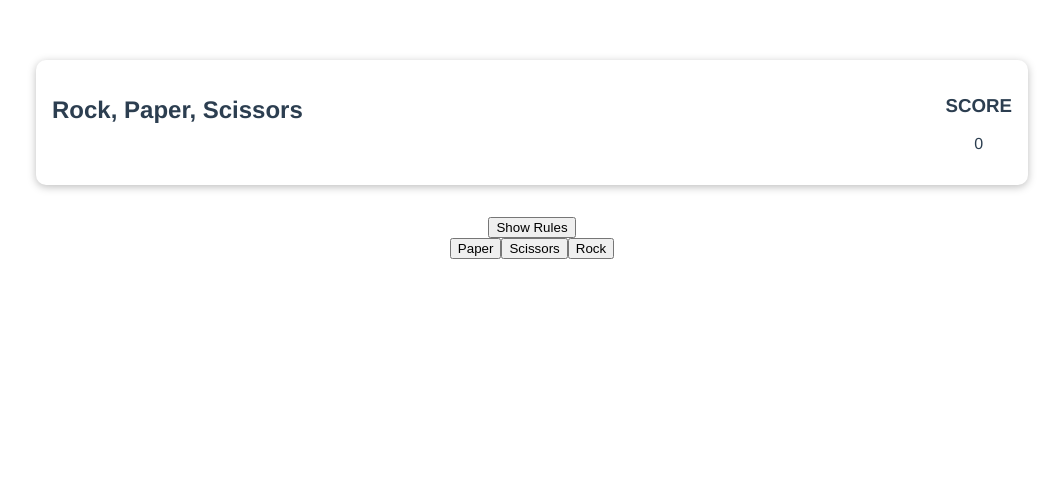
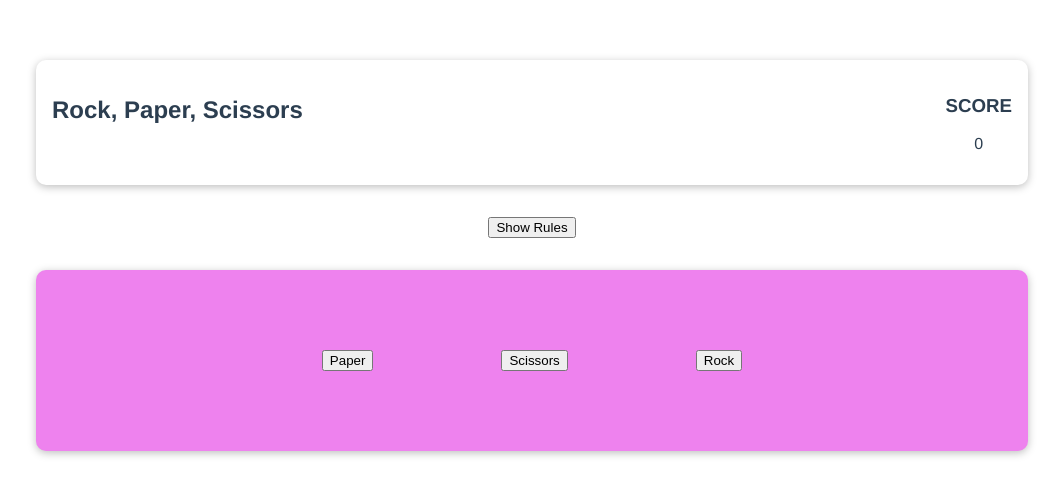
Before and after one commit to Mirthay/-Rock-Paper-Scissors-, a Vue app: page /products in a window 1280 px wide. Shown: the top 496 px of the page, without its empty margins (108-1171 px from the left). Built offline with nearby package versions, Linux system fonts and the light colour scheme.

Commit message:
odstranene kontrolne <p> vycentrovanie gameItems

```diff
--- a/src/App.vue
+++ b/src/App.vue
@@ -3,17 +3,20 @@
   <button @click="triggerRules">{{ showOrHide }} Rules</button>
   <the-rules v-if="showRules"></the-rules>
   <game-items v-if="!notSelected"></game-items>
+  <game-result v-if="notSelected"></game-result>
 </template>
 
 <script>
 import TheHeader from "./components/TheHeader.vue";
 import TheRules from "./components/TheRules.vue";
 import GameItems from "./components/GameItems.vue";
+import GameResult from "./components/GameResult.vue";
 
 export default {
   components: {
     TheHeader,
     TheRules,
+    GameResult,
     GameItems,
   },
   methods: {
@@ -45,4 +48,13 @@ export default {
   margin-top: 60px;
   background: hsl(214, 47%, 23%), hsl(237, 49%, 15%);
 }
+section {
+  display: flex;
+  text-align: center;
+  max-width: 60rem;
+  margin: 2rem auto;
+  box-shadow: 0 2px 8px rgba(0, 0, 0, 0.26);
+  padding: 1rem;
+  border-radius: 10px;
+}
 </style>
--- a/src/components/GameItems.vue
+++ b/src/components/GameItems.vue
@@ -1,10 +1,11 @@
 <template>
-  <div>
-    <button @click="playerSelect('paper')">Paper</button>
-    <button @click="playerSelect('scissors')">Scissors</button>
-    <button @click="playerSelect('rock')">Rock</button>
-    <p>{{ this.$store.state.playerSelected }}</p>
-  </div>
+  <section>
+    <div>
+      <button @click="playerSelect('paper')">Paper</button>
+      <button @click="playerSelect('scissors')">Scissors</button>
+      <button @click="playerSelect('rock')">Rock</button>
+    </div>
+  </section>
 </template>
 
 <script>
@@ -16,3 +17,19 @@ export default {
   },
 };
 </script>
+
+<style scoped>
+section {
+  background: violet;
+  flex: 1;
+  text-align: center;
+}
+div {
+  flex: 1;
+  width: max-content;
+  justify-content: center;
+}
+button {
+  margin: 5vw;
+}
+</style>
--- /dev/null
+++ b/src/components/GameResult.vue
@@ -0,0 +1,3 @@
+<template>
+  <section></section>
+</template>
```
